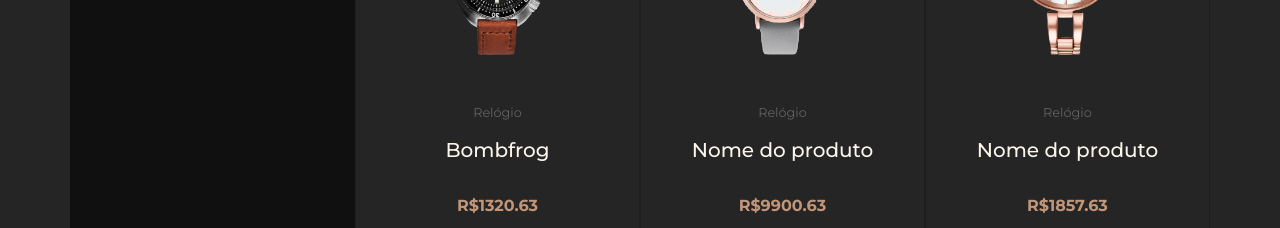
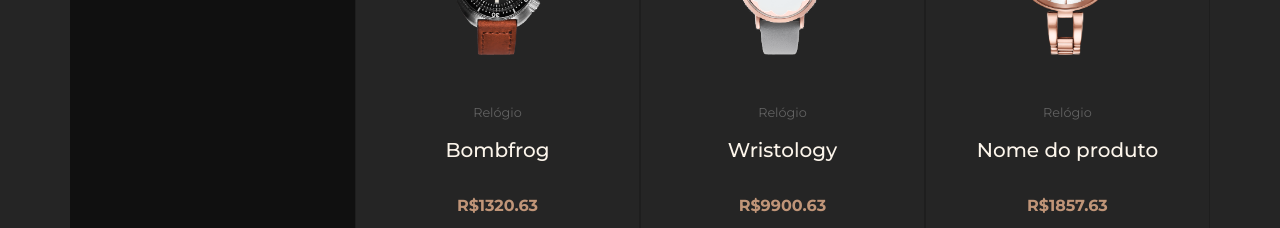
Before and after one commit to Gabrielmgb/ecommerce-exact-time-bootstrap, a plain HTML site: page index.html in a window 1280 px wide. Shown: the part 3600-3828 px from the top of the page. Drawn offline with nearby package versions, Linux system fonts and the light colour scheme.

Commit message:
Wristology

```diff
--- a/index.html
+++ b/index.html
@@ -300,7 +300,7 @@
                             <img src="img/relogio3.png" class="card-img-top img-fluid" alt="Relógio 3">
                             <div class="card-body">
                                 <p class="card-category secondary-color">Relógio</p>
-                                <h5 class="card-title">Nome do produto</h5>
+                                <h5 class="card-title">Wristology</h5>
                                 <p class="card-text primary-color">R$9900.63</p>
                                 <a href="#" class="btn btn-primary">Comprar</a>
                             </div>
```
